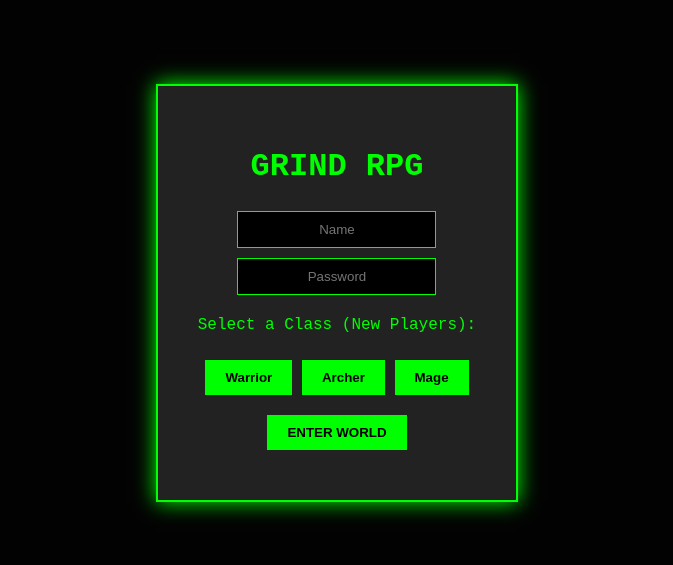
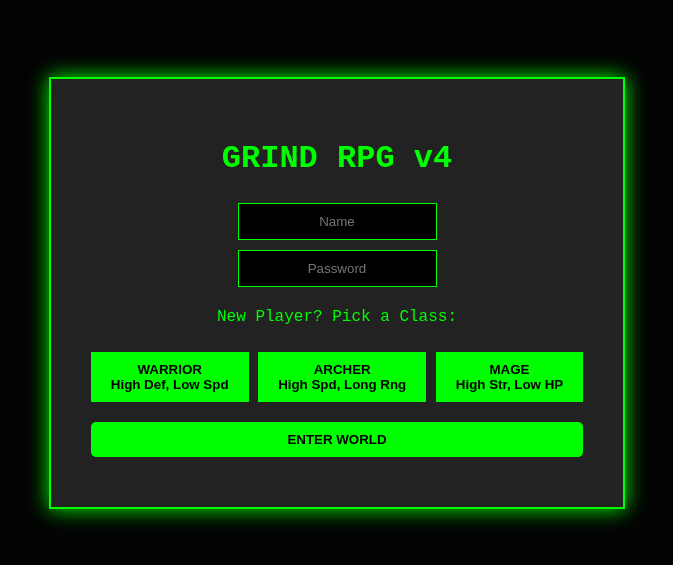
Before and after one commit to Turtle5757/multiplayer-grind-rpg, a website: page public/index.html in a window 1280 px wide. Shown: the part 107-672 px from the top of the page, without its empty margins (303-976 px from the left). Drawn offline with nearby package versions, Linux system fonts and the light colour scheme; no server answers.

Commit message:
Update title and class selection UI for v4

```diff
--- a/public/index.html
+++ b/public/index.html
@@ -1,34 +1,43 @@
 <!DOCTYPE html>
 <html>
 <head>
-    <title>Grind RPG - Classes</title>
+    <title>Ultimate Grind RPG V4</title>
     <link rel="stylesheet" href="style.css">
 </head>
 <body>
     <div id="login-screen">
         <div class="modal">
-            <h1>GRIND RPG</h1>
+            <h1>GRIND RPG v4</h1>
             <input type="text" id="username" placeholder="Name" maxlength="10"><br>
             <input type="password" id="password" placeholder="Password"><br>
 
             <div id="class-select">
-                <p>Select a Class (New Players):</p>
-                <button onclick="setClass('Warrior')" class="class-btn" id="Warrior">Warrior</button>
-                <button onclick="setClass('Archer')" class="class-btn" id="Archer">Archer</button>
-                <button onclick="setClass('Mage')" class="class-btn" id="Mage">Mage</button>
+                <p>New Player? Pick a Class:</p>
+                <div class="class-list">
+                    <button onclick="setClass('Warrior')" class="class-btn selected" id="Warrior">
+                        WARRIOR<br><span class="desc">High Def, Low Spd</span>
+                    </button>
+                    <button onclick="setClass('Archer')" class="class-btn" id="Archer">
+                        ARCHER<br><span class="desc">High Spd, Long Rng</span>
+                    </button>
+                    <button onclick="setClass('Mage')" class="class-btn" id="Mage">
+                        MAGE<br><span class="desc">High Str, Low HP</span>
+                    </button>
+                </div>
             </div>
 
-            <button onclick="startGame()" style="background:#00ff00; color:black; margin-top:20px;">ENTER WORLD</button>
-            <div id="login-msg" style="margin-top: 10px; font-size: 12px;"></div>
+            <button onclick="startGame()" style="background:#00ff00; color:black; margin-top:20px; width:100%; border-radius:5px;">ENTER WORLD</button>
+            <div id="login-msg" style="margin-top: 10px; font-size: 12px; color: red;"></div>
         </div>
     </div>
 
     <div id="gui" style="display:none;">
         <div class="stats">
-            <span id="charClass" style="color:gold;">CLASS</span> | LVL <span id="lvl">1</span> | STR <span id="str">0</span> | GOLD: $<span id="gold">0</span>
+            <span id="p-class" style="color:gold;">CLASS</span> | LVL <span id="lvl">1</span> | STR <span id="str">0</span> | DEF <span id="def">0</span> | SPD <span id="spd">0</span><br>
+            GOLD: $<span id="gold">0</span>
         </div>
-        <div class="bar-bg"><div id="hp-fill" class="fill hp"></div></div>
-        <div class="bar-bg"><div id="xp-fill" class="fill xp"></div></div>
+        <div class="bar-bg hp"><div id="hp-fill" class="fill hp"></div></div>
+        <div class="bar-bg xp"><div id="xp-fill" class="fill xp"></div></div>
     </div>
 
     <canvas id="gameCanvas"></canvas>
```
